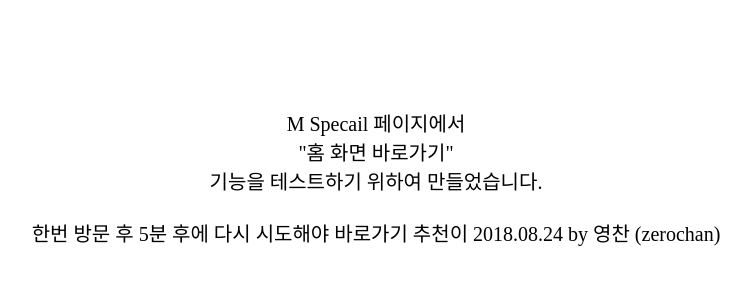
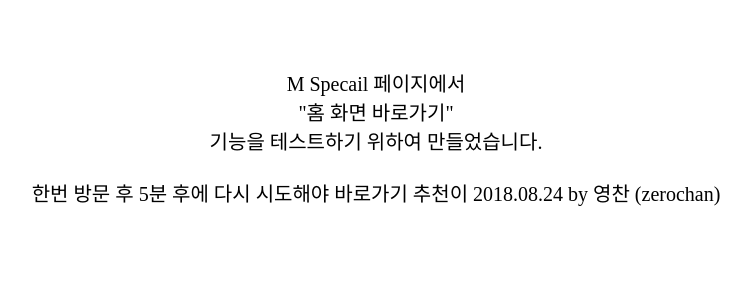
Before and after one commit to zerochankim/zerochankim.github.io, a plain HTML site: page index.html in a window 1280 px wide. Shown: the whole page, without its empty margins (264-1015 px from the left). Drawn offline with Linux system fonts and the light colour scheme.

Commit message:
Update index.html

```diff
--- a/index.html
+++ b/index.html
@@ -9,7 +9,7 @@
 <body >
 
 
-<div style="width: 100%;height: 100%; box-sizing: border-box;padding-top: 100px;text-align: center;font-size: 20px;">
+<div style="width: 100%;height: 100%; box-sizing: border-box;padding-top: 60px;text-align: center;font-size: 20px;">
 M Specail 페이지에서<br />
 "홈 화면 바로가기"<br />
 기능을 테스트하기 위하여 만들었습니다.<br />
```
